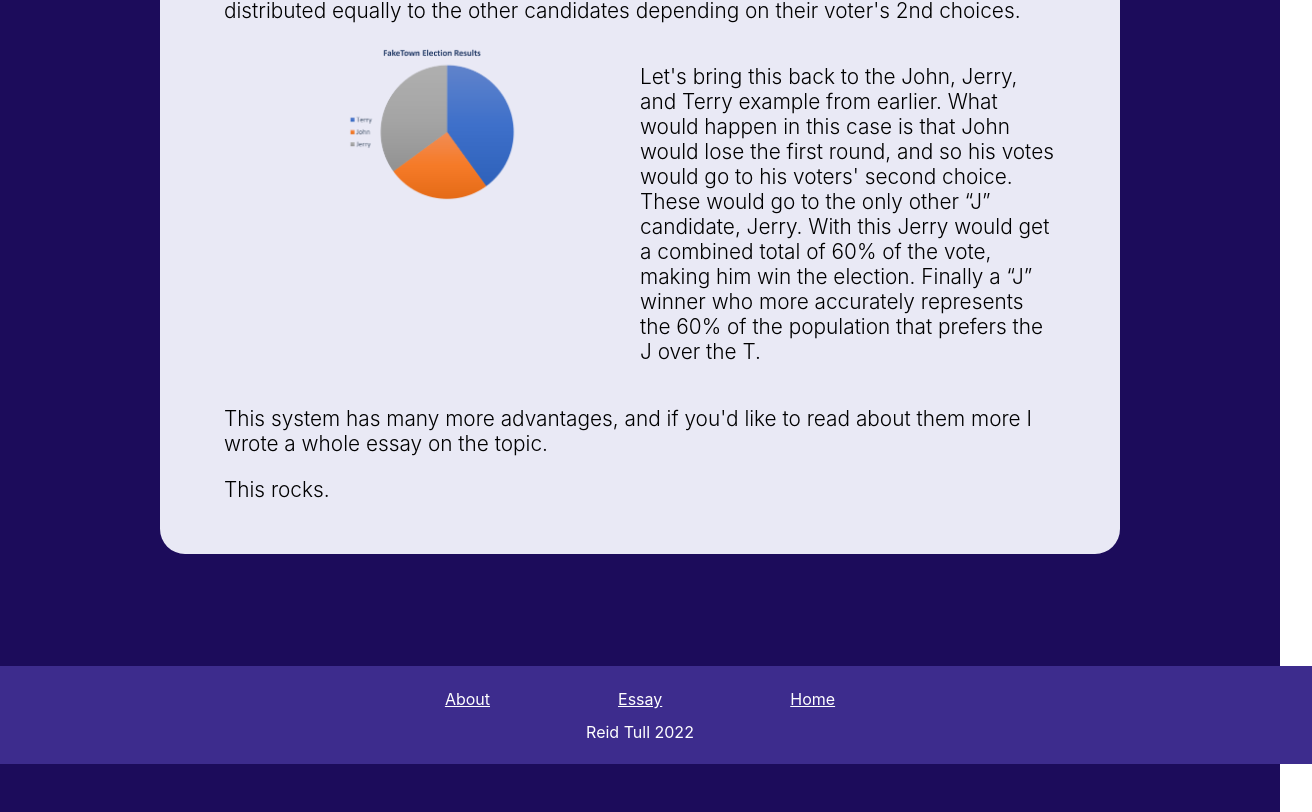
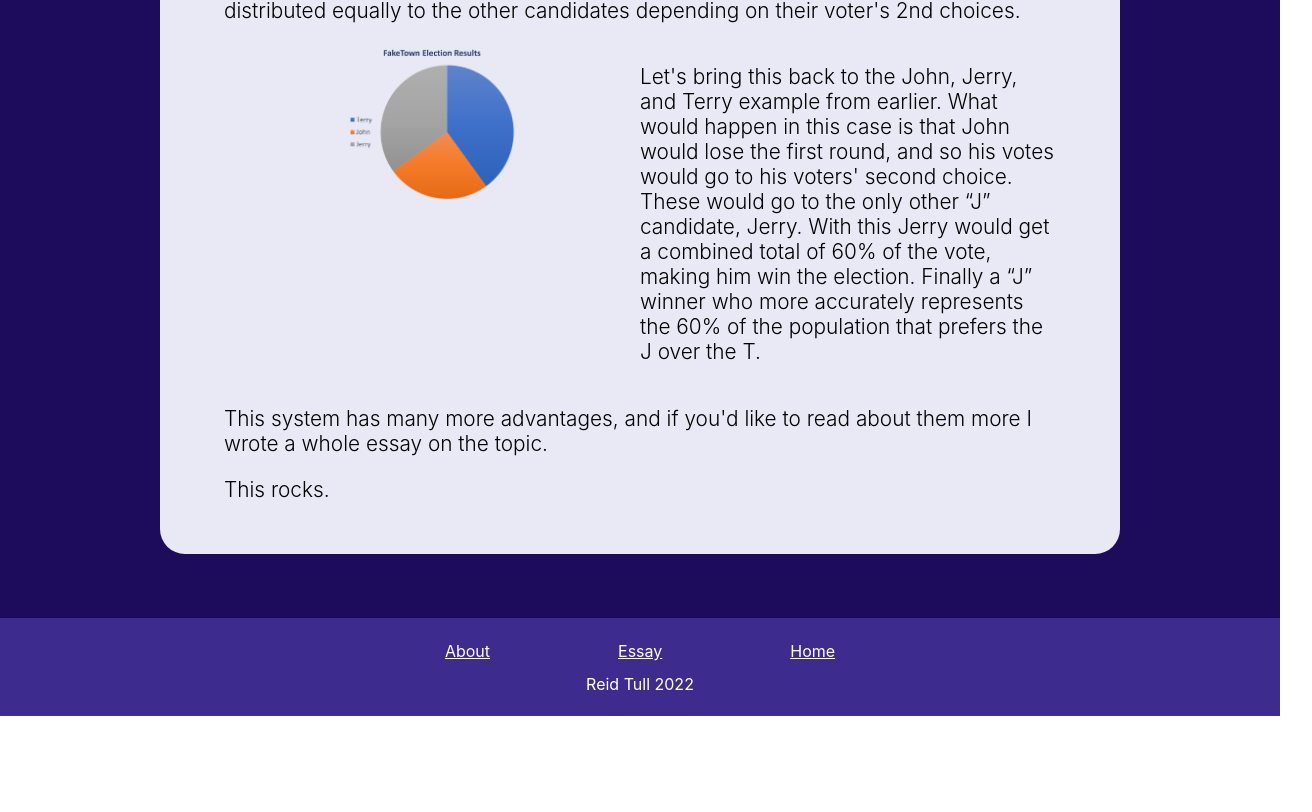
Before and after one commit to akaowen7/DHN_Project, a Next.js app: page / in a window 1280 px wide. Shown: the part 2229-3041 px from the top of the page, 1312 px wide, since content can reach past the window. After the commit the page ends 2945 px from the top, so only its background shows below. Built offline with nearby package versions, Linux system fonts and the light colour scheme.

Commit message:
Nav Bar Padding

```diff
--- a/styles/navbar.module.css
+++ b/styles/navbar.module.css
@@ -27,7 +27,6 @@
   flex: 1;
   flex-direction: column;
   justify-content: center;
-  margin: 3rem -2rem;
   padding: 1rem;
   background-color: #3D2C8D;
 }
```
Also changed, not shown: styles/Home.module.css (+0 -10 lines).
